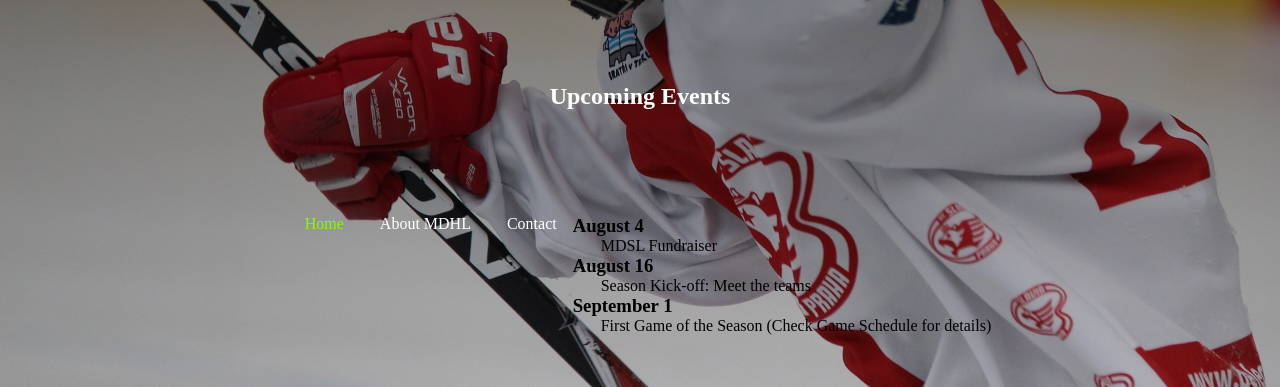
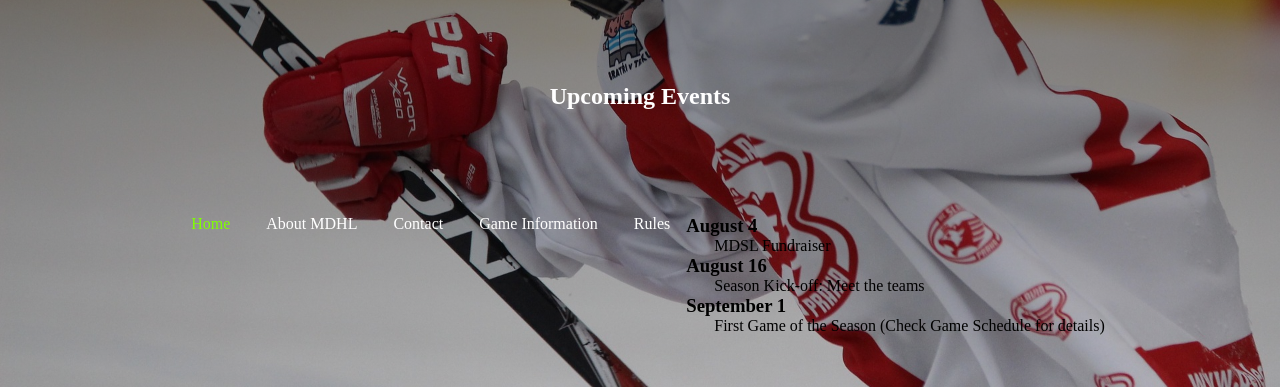
Before and after one commit to OscarGRubianoA/M-D-H-L2, a plain HTML site: page m-d-h-l2/index.html in a window 1280 px wide. Shown: the part 413-800 px from the top of the page. Drawn offline with Linux system fonts and the light colour scheme.

Commit message:
'favicon'

```diff
--- a/m-d-h-l2/index.html
+++ b/m-d-h-l2/index.html
@@ -8,6 +8,7 @@
     <!-- <link rel="stylesheet" href="./style.css"> -->
     <!-- <link rel="stylesheet" href="./style2.css"> -->
     <link rel="stylesheet" href="./style3.css">
+    <link rel="shortcut icon" href="./assets/Logo Mighty ducks-01.png" type="image/x-icon">
 </head>
 <body>
 
@@ -24,6 +25,8 @@
         <a class="active" href="#">Home</a>
         <a href="./about.html">About MDHL</a>
         <a href="./contact.html">Contact</a>
+        <a href="">Game Information</a>
+        <a href="">Rules</a>
     </nav>
     <div>
         <section>
```
